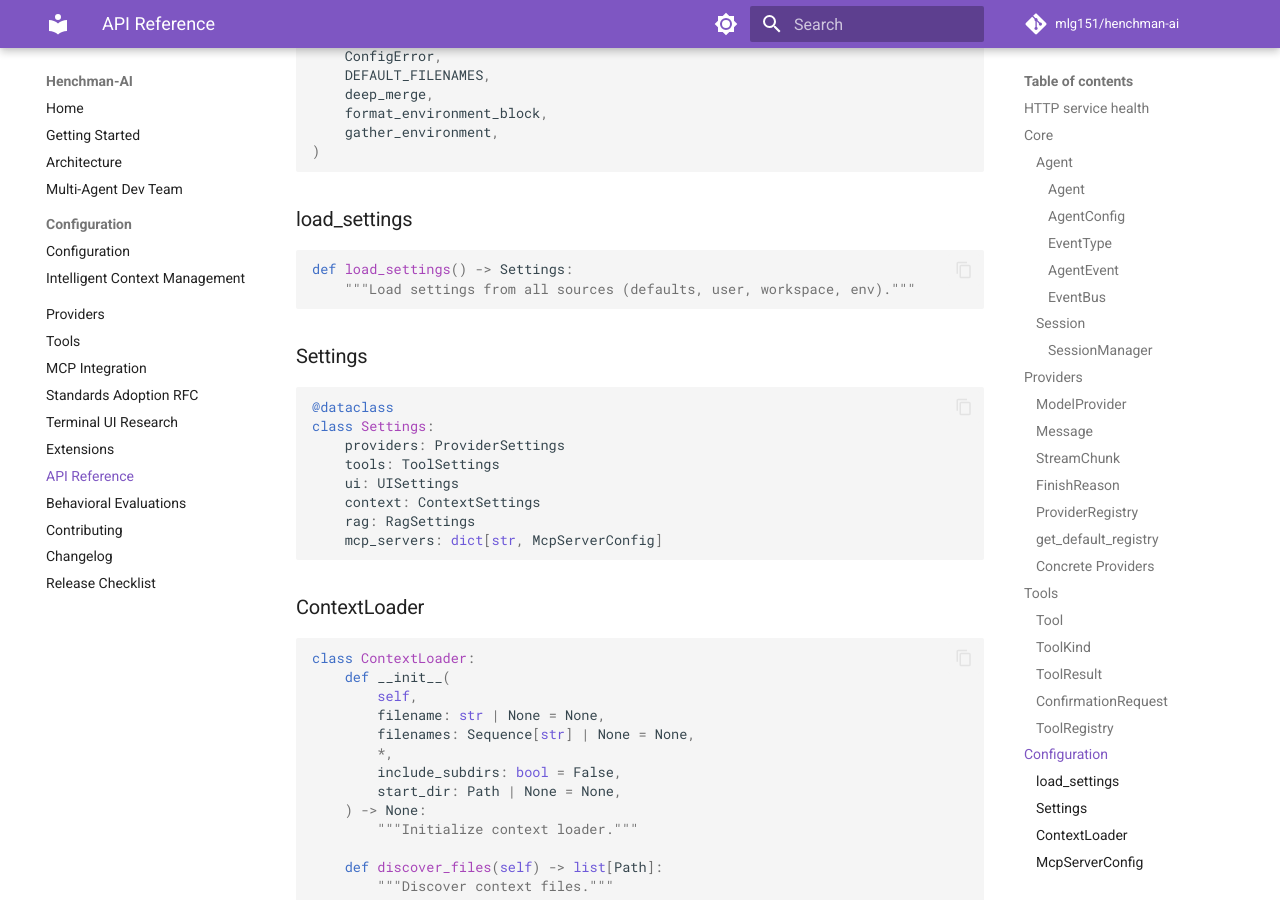
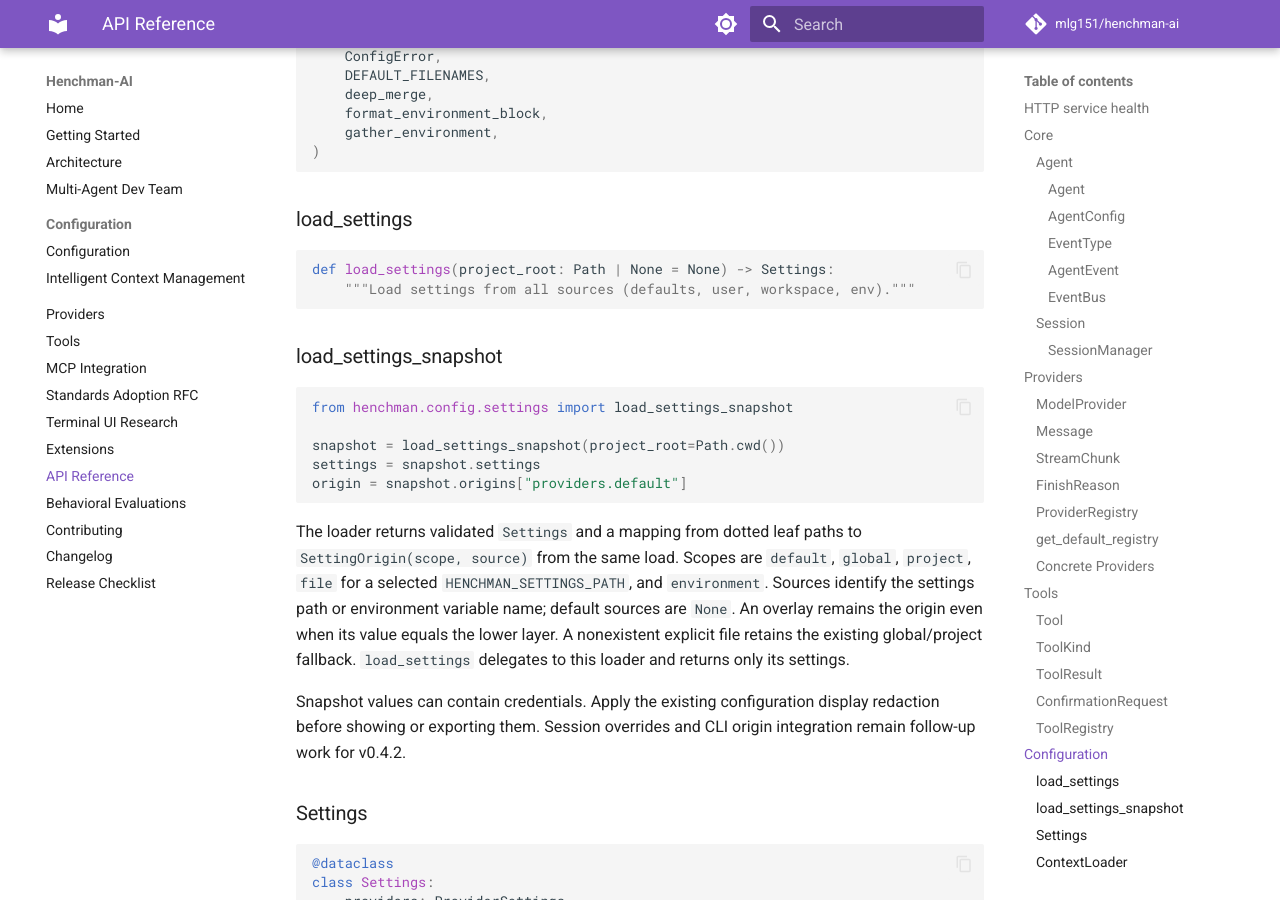
Before and after one commit to mlg151/henchman-ai, an MkDocs documentation site: the page built from docs/api.md, in a window 1280 px wide and 900 px high, scrolled down 10455 px. Built offline with MkDocs 1.6.1 and Material for MkDocs 9.7.7, drawn with Linux system fonts in a browser that asks for light colours; comment, search, counter and statistics services are not loaded.

Commit message:
docs: describe reviewed settings snapshot and pytest evidence increments

````diff
--- a/docs/api.md
+++ b/docs/api.md
@@ -547,9 +547,31 @@
 ### load_settings
 
 ```python
-def load_settings() -> Settings:
+def load_settings(project_root: Path | None = None) -> Settings:
     """Load settings from all sources (defaults, user, workspace, env)."""
 ```
+
+### load_settings_snapshot
+
+```python
+from henchman.config.settings import load_settings_snapshot
+
+snapshot = load_settings_snapshot(project_root=Path.cwd())
+settings = snapshot.settings
+origin = snapshot.origins["providers.default"]
+```
+
+The loader returns validated `Settings` and a mapping from dotted leaf paths to
+`SettingOrigin(scope, source)` from the same load. Scopes are `default`, `global`,
+`project`, `file` for a selected `HENCHMAN_SETTINGS_PATH`, and `environment`.
+Sources identify the settings path or environment variable name; default sources
+are `None`. An overlay remains the origin even when its value equals the lower
+layer. A nonexistent explicit file retains the existing global/project fallback.
+`load_settings` delegates to this loader and returns only its settings.
+
+Snapshot values can contain credentials. Apply the existing configuration display
+redaction before showing or exporting them. Session overrides and CLI origin
+integration remain follow-up work for v0.4.2.
 
 ### Settings
 
````
Also changed, not shown: CHANGELOG.md (+2 -0 lines).
